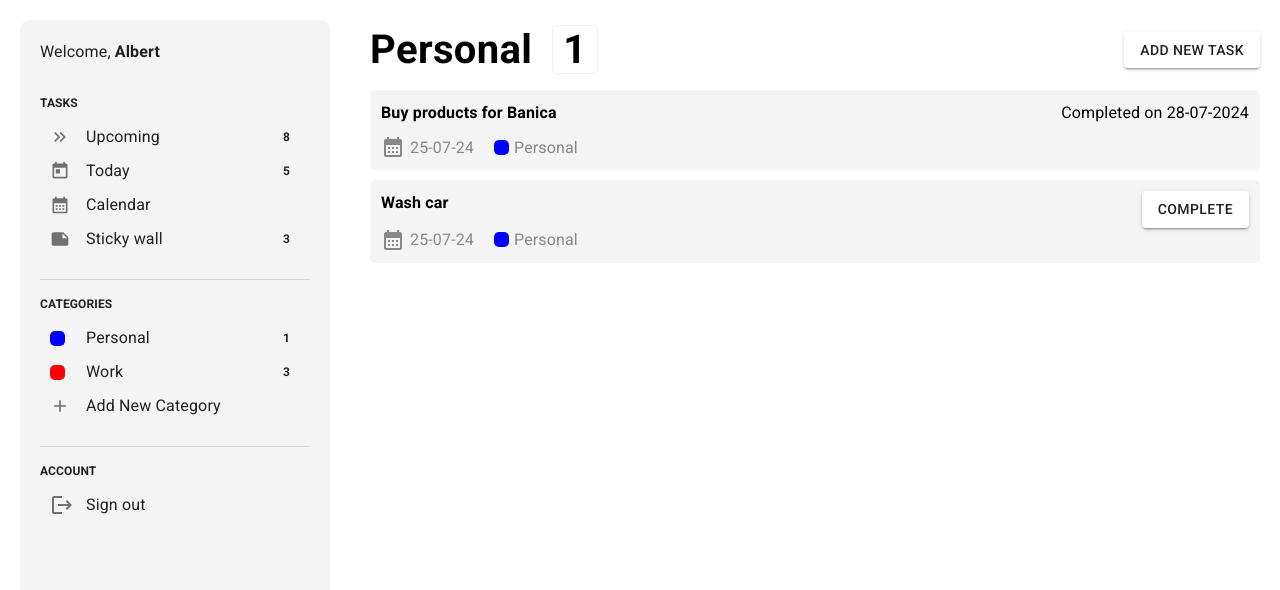
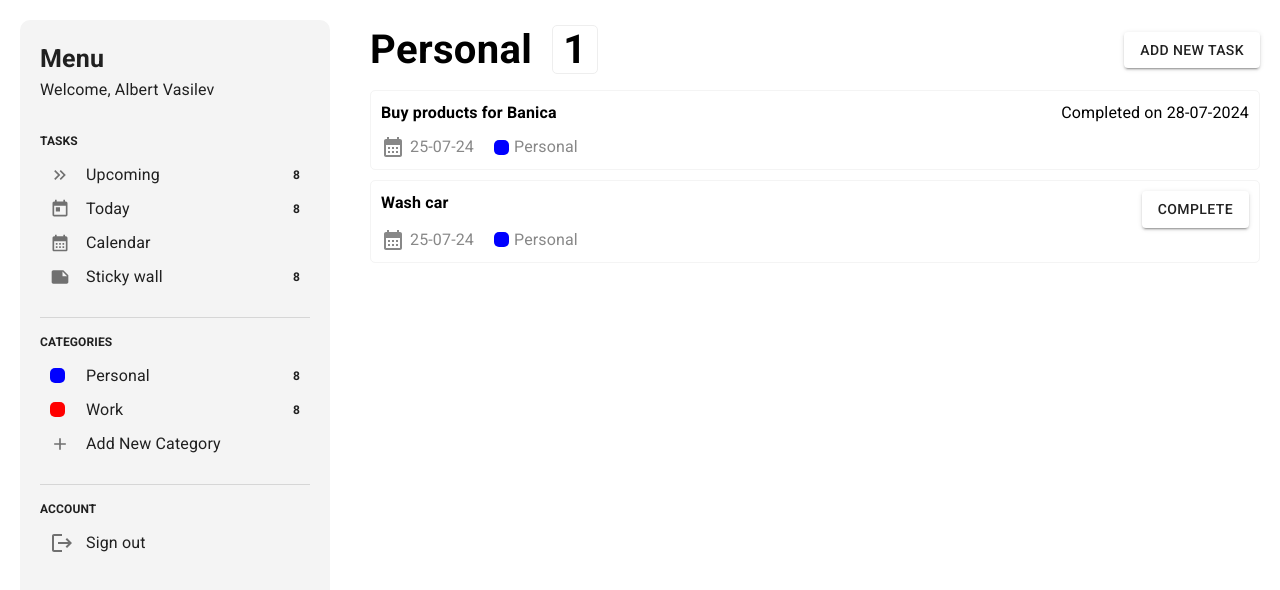
Before and after one commit to AlbertVasilew/Frontend.Forum, a React (Create React App) app: page / in a window 1280 px wide. Shown: the top 590 px of the page. Built offline with nearby package versions, Linux system fonts and the light colour scheme.

Commit message:
Fix styling

```diff
--- a/src/App.css
+++ /dev/null
@@ -1,31 +0,0 @@
-body {
-    margin: 0;
-}
-
-.header {
-    display: flex;
-    justify-content: space-between;
-}
-
-.header__button {
-    color: #1976d2 !important;
-    background-color: #fff !important;
-}
-
-.content {
-    padding: 20px;
-    flex-grow: 1;
-}
-
-.topics-table {
-    width: 100%;
-}
-
-.topics-table__header {
-    background-color: #eee;
-}
-
-.topics-table__row:hover {
-    background-color: #f7f7f7;
-    cursor: pointer;
-}
--- a/src/components/Content.js
+++ b/src/components/Content.js
@@ -1,4 +1,4 @@
-import { Box, Toolbar } from "@mui/material";
+import { Box } from "@mui/material";
 import { Outlet } from "react-router-dom";
 
 const Content = () => (
--- a/src/components/Drawer.js
+++ b/src/components/Drawer.js
@@ -6,71 +6,64 @@ import AddIcon from '@mui/icons-material/Add';
 import LogoutIcon from '@mui/icons-material/Logout';
 
 import { Box, Divider, Drawer, ListItemIcon, ListItemText, MenuItem, MenuList, Typography } from "@mui/material";
+import { drawer } from '../styles/styles';
 
 const Menu = () => (
-    <Drawer
-        variant="permanent"
-        PaperProps={{sx: { width: "350px", border: 0, backgroundColor: "transparent", padding: "20px", boxSizing: "border-box" }}}
-        sx={{
-          width: "350px"
-        }}
-      >
-        <Box sx={{ padding: "20px", background: "#F4F4F4", borderRadius: "10px", height: "100%" }}>
-          <Typography sx={{marginBottom: "30px"}}>
-            <Box component="span">Welcome, </Box>
-            <Box component="span" sx={{fontWeight: "bold"}}>Albert</Box>
-          </Typography>
-          <Box sx={{margin: "15px 0px"}}>
-            <Typography sx={{textTransform: "uppercase", fontSize: "12px", fontWeight: "bold"}}>Tasks</Typography>
+  <Drawer variant="permanent" PaperProps={{sx: drawer.paper}} sx={drawer.drawer}>
+    <Box className="drawer-container">
+      <Typography className="drawer-container__menu">Menu</Typography>
+      <Typography className="drawer-container__welcome-text">Welcome, Albert Vasilev</Typography>
+      <Box className="drawer-menu">
+        <Typography className="drawer-menu__title">Tasks</Typography>
         <MenuList>
-                <MenuItem sx={{padding: "5px 10px"}}>
+          <MenuItem className="drawer-menu-item">
             <ListItemIcon>
               <KeyboardDoubleArrowRightIcon fontSize="small" />
             </ListItemIcon>
             <ListItemText>Upcoming</ListItemText>
-                  <Typography sx={{fontWeight: "bold", fontSize: "12px", padding: "0px 10px", borderRadius: "3px"}}>8</Typography>
+            <Typography className="drawer-menu-item__count">8</Typography>
           </MenuItem>
-                <MenuItem sx={{padding: "5px 10px"}}>
+          <MenuItem className="drawer-menu-item">
             <ListItemIcon>
               <TodayIcon fontSize="small" />
             </ListItemIcon>
             <ListItemText>Today</ListItemText>
-                  <Typography sx={{fontWeight: "bold", fontSize: "12px", padding: "0px 10px", borderRadius: "3px"}}>5</Typography>
+            <Typography className="drawer-menu-item__count">8</Typography>
           </MenuItem>
-                <MenuItem sx={{padding: "5px 10px"}}>
+          <MenuItem className="drawer-menu-item">
             <ListItemIcon>
               <CalendarMonthIcon fontSize="small" />
             </ListItemIcon>
             <ListItemText>Calendar</ListItemText>
           </MenuItem>
-                <MenuItem sx={{padding: "5px 10px"}}>
+          <MenuItem className="drawer-menu-item">
             <ListItemIcon>
               <NoteIcon fontSize="small" />
             </ListItemIcon>
             <ListItemText>Sticky wall</ListItemText>
-                  <Typography sx={{fontWeight: "bold", fontSize: "12px", padding: "0px 10px", borderRadius: "3px"}}>3</Typography>
+            <Typography className="drawer-menu-item__count">8</Typography>
           </MenuItem>
         </MenuList>
       </Box>
       <Divider />
-          <Box sx={{margin: "15px 0px"}}>
-            <Typography sx={{textTransform: "uppercase", fontSize: "12px", fontWeight: "bold"}}>Categories</Typography>
+      <Box className="drawer-menu">
+        <Typography className="drawer-menu__title">Categories</Typography>
         <MenuList>
-                <MenuItem sx={{padding: "5px 10px"}}>
+          <MenuItem className="drawer-menu-item">
             <ListItemIcon>
-                    <Box sx={{width: "15px", height: "15px", background: "blue", borderRadius: "5px"}}></Box>
+              <Box className="task-category-color-box" sx={{background: "blue"}}></Box>
             </ListItemIcon>
             <ListItemText>Personal</ListItemText>
-                  <Typography sx={{fontWeight: "bold", fontSize: "12px", padding: "0px 10px", borderRadius: "3px"}}>1</Typography>
+            <Typography className="drawer-menu-item__count">8</Typography>
           </MenuItem>
-                <MenuItem sx={{padding: "5px 10px"}}>
+          <MenuItem className="drawer-menu-item">
             <ListItemIcon>
-                    <Box sx={{width: "15px", height: "15px", background: "red", borderRadius: "5px"}}></Box>
+              <Box className="task-category-color-box" sx={{background: "red"}}></Box>
             </ListItemIcon>
             <ListItemText>Work</ListItemText>
-                  <Typography sx={{fontWeight: "bold", fontSize: "12px", padding: "0px 10px", borderRadius: "3px"}}>3</Typography>
+            <Typography className="drawer-menu-item__count">8</Typography>
           </MenuItem>
-                <MenuItem sx={{padding: "5px 10px"}}>
+          <MenuItem className="drawer-menu-item">
             <ListItemIcon>
               <AddIcon fontSize="small" />
             </ListItemIcon>
@@ -79,10 +72,10 @@ const Menu = () => (
         </MenuList>
       </Box>
       <Divider />
-          <Box sx={{margin: "15px 0px"}}>
-            <Typography sx={{textTransform: "uppercase", fontSize: "12px", fontWeight: "bold"}}>Account</Typography>
+      <Box className="drawer-menu">
+        <Typography className="drawer-menu__title">Account</Typography>
         <MenuList>
-                <MenuItem sx={{padding: "5px 10px"}}>
+          <MenuItem className="drawer-menu-item">
             <ListItemIcon>
               <LogoutIcon />
             </ListItemIcon>
--- a/src/pages/Topics.js
+++ b/src/pages/Topics.js
@@ -1,49 +1,48 @@
 import { Box, Button, Typography } from "@mui/material";
 import CalendarMonthIcon from '@mui/icons-material/CalendarMonth';
-import DoneIcon from '@mui/icons-material/Done';
 
 const Topics = () => {
 
     return (
         <Box>
-            <Box sx={{display: "flex", flexDirection: "row", justifyContent: "space-between", alignItems: "center"}}>
-                <Typography sx={{fontWeight: "bold", fontSize: "40px"}}>
+            <Box className="tasks-page-header">
+                <Typography className="tasks-page-header-title">
                     <Box component="span">Personal</Box>
-                    <Box component="span" sx={{marginLeft: "20px", border: "1px solid #eee", padding: "0px 10px", borderRadius: "5px"}}>1</Box>
+                    <Box component="span" className="tasks-page-header-title__count">1</Box>
                 </Typography>
                 <Button variant="contained">Add New Task</Button>
             </Box>
 
             <Box>
-                <Box sx={{background: "#f4f4f4", padding: "10px", border: "1px solid #F4F4F4", borderRadius: "5px", margin: "10px 0px"}}>
-                    <Box sx={{display: "flex", flexDirection: "row", justifyContent: "space-between"}}>
-                        <Typography sx={{fontWeight: "bold", marginBottom: "10px"}}>Buy products for Banica</Typography>
+                <Box className="task-container">
+                    <Box className="task-header">
+                        <Typography className="task-header__title">Buy products for Banica</Typography>
                         <Typography>Completed on 28-07-2024</Typography>
                     </Box>
-                    <Box sx={{display: "flex", flexDirection: "row", alignContent: "center"}}>
-                        <Typography sx={{marginRight: "20px", color: "#888", display: "flex", alignItems: "center", lineHeight: "inherit"}}>
+                    <Box className="task-body">
+                        <Typography className="task-body-item">
                             <CalendarMonthIcon />
-                            <Box sx={{marginLeft: "5px"}}>25-07-24</Box>
+                            <Box className="task-body-item__text">25-07-24</Box>
                         </Typography>
-                        <Typography sx={{marginRight: "20px", color: "#888", display: "flex", alignItems: "center", lineHeight: "inherit"}}>
-                            <Box sx={{width: "15px", height: "15px", background: "blue", borderRadius: "5px"}}></Box>
-                            <Box sx={{marginLeft: "5px"}}>Personal</Box>
+                        <Typography className="task-body-item">
+                            <Box className="task-category-color-box" sx={{background: "blue"}}></Box>
+                            <Box className="task-body-item__text">Personal</Box>
                         </Typography>
                     </Box>
                 </Box>
-                <Box sx={{background: "#f4f4f4", padding: "10px", border: "1px solid #F4F4F4", borderRadius: "5px", margin: "10px 0px"}}>
-                <Box sx={{display: "flex", flexDirection: "row", justifyContent: "space-between"}}>
-                        <Typography sx={{fontWeight: "bold", marginBottom: "10px"}}>Wash car</Typography>
+                <Box className="task-container">
+                    <Box className="task-header">
+                        <Typography className="task-header__title">Wash car</Typography>
                         <Button variant="contained">Complete</Button>
                     </Box>
-                    <Box sx={{display: "flex", flexDirection: "row", alignContent: "center"}}>
-                        <Typography sx={{marginRight: "20px", color: "#888", display: "flex", alignItems: "center", lineHeight: "inherit"}}>
+                    <Box className="task-body">
+                        <Typography className="task-body-item">
                             <CalendarMonthIcon />
-                            <Box sx={{marginLeft: "5px"}}>25-07-24</Box>
+                            <Box className="task-body-item__text">25-07-24</Box>
                         </Typography>
-                        <Typography sx={{marginRight: "20px", color: "#888", display: "flex", alignItems: "center", lineHeight: "inherit"}}>
-                            <Box sx={{width: "15px", height: "15px", background: "blue", borderRadius: "5px"}}></Box>
-                            <Box sx={{marginLeft: "5px"}}>Personal</Box>
+                        <Typography className="task-body-item">
+                            <Box className="task-category-color-box" sx={{background: "blue"}}></Box>
+                            <Box className="task-body-item__text">Personal</Box>
                         </Typography>
                     </Box>
                 </Box>
--- /dev/null
+++ b/src/styles/styles.css
@@ -0,0 +1,106 @@
+body {
+    margin: 0;
+    background-color: #fff;
+}
+
+.content {
+    padding: 20px;
+    flex-grow: 1;
+}
+
+.drawer-container {
+    padding: 20px;
+    background: #F4F4F4;
+    border-radius: 10px;
+    height: 100%;
+}
+
+.drawer-container__menu {
+    font-weight: bold !important;
+    font-size: 25px !important;
+}
+
+.drawer-container__welcome-text {
+    margin-bottom: 30px !important;
+}
+
+.drawer-menu {
+    margin: 15px 0px;
+}
+
+.drawer-menu__title {
+    text-transform: uppercase;
+    font-size: 12px !important;
+    font-weight: bold !important;
+}
+
+.drawer-menu-item {
+    padding: 5px 10px !important;
+}
+
+.drawer-menu-item__count {
+    font-weight: bold !important;
+    font-size: 12px !important;
+}
+
+.task-category-color-box {
+    width: 15px;
+    height: 15px;
+    border-radius: 5px;
+}
+
+.tasks-page-header {
+    display: flex;
+    flex-direction: row;
+    justify-content: space-between;
+    align-items: center;
+}
+
+.tasks-page-header-title {
+    font-weight: bold !important;
+    font-size: 40px !important;
+}
+
+.tasks-page-header-title__count {
+    margin-left: 20px;
+    border: 1px solid #eee;
+    padding: 0px 10px;
+    border-radius: 5px;
+}
+
+.task-container {
+    background: #fff;
+    padding: 10px;
+    border: 1px solid #F4F4F4;
+    border-radius: 5px;
+    margin: 10px 0px;
+}
+
+.task-header {
+    display: flex;
+    flex-direction: row;
+    justify-content: space-between;
+}
+
+.task-header__title {
+    font-weight: bold !important;
+    margin-bottom: 10px !important;
+}
+
+.task-body {
+    display: flex;
+    flex-direction: row;
+    align-content: center;
+}
+
+.task-body-item {
+    margin-right: 20px !important;
+    color: #888;
+    display: flex;
+    align-items: center;
+    line-height: inherit;
+}
+
+.task-body-item__text {
+    margin-left: 5px;
+}
--- /dev/null
+++ b/src/styles/styles.js
@@ -0,0 +1,16 @@
+const drawerWidth = "350px";
+
+const drawer = {
+    drawer: {
+        width: drawerWidth
+    },
+    paper: {
+        width: drawerWidth,
+        border: 0,
+        backgroundColor: "transparent",
+        padding: "20px",
+        boxSizing: "border-box"
+    }
+}
+
+export { drawer }
```
Also changed, not shown: src/App.js (+3 -14 lines), src/styles/theme.js (added, +13 -0 lines). Lines whose indentation alone changed are shown as unchanged.
